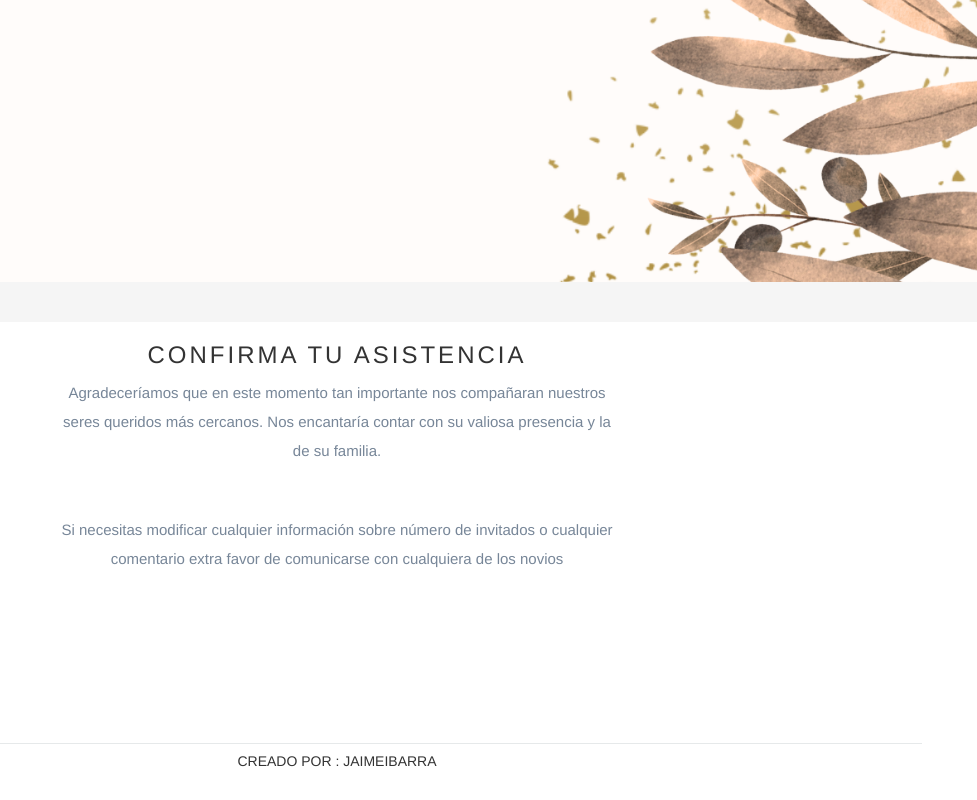
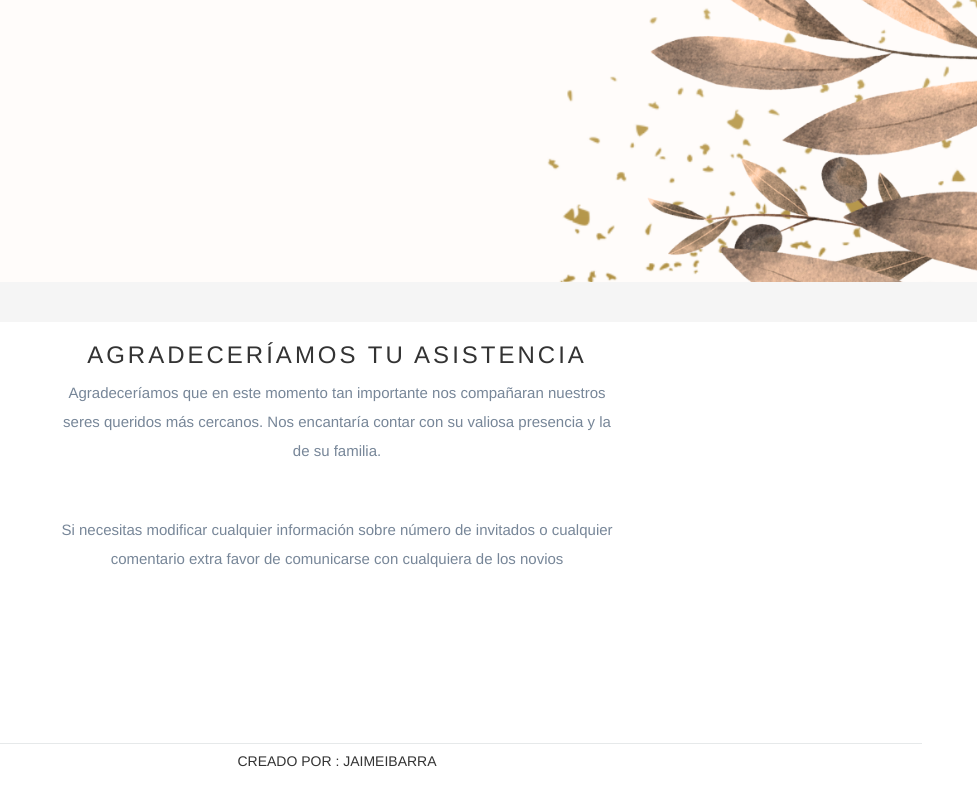
Before and after one commit to Jaimeibarrae/InvitacionBoda, a website with bundled scripts: page Invitacion.html in a window 1280 px wide. Shown: the part 7592-8392 px from the top of the page, without its empty margins (303-1280 px from the left). Built offline with nearby package versions, Linux system fonts and the light colour scheme; no server answers.

Commit message:
Update Invitacion.html

```diff
--- a/Invitacion.html
+++ b/Invitacion.html
@@ -285,7 +285,7 @@
     <div class="container d-flex justify-content-center align-items-center"">
         <div class="row">
             <div class="col-md-6 col-md-offset-3">
-                <h3>Confirma tu asistencia</h3>
+                <h3>Agradeceríamos tu asistencia</h3>
                 <p>Agradeceríamos que en este momento tan importante nos compañaran nuestros seres queridos más cercanos. Nos encantaría contar con su valiosa presencia y la de su familia.</p>
                 <form id="rsvp-form" class="rsvp-form gform "
                       action=""
```
